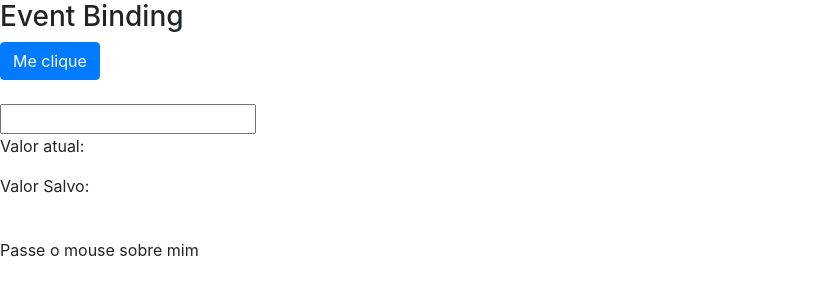
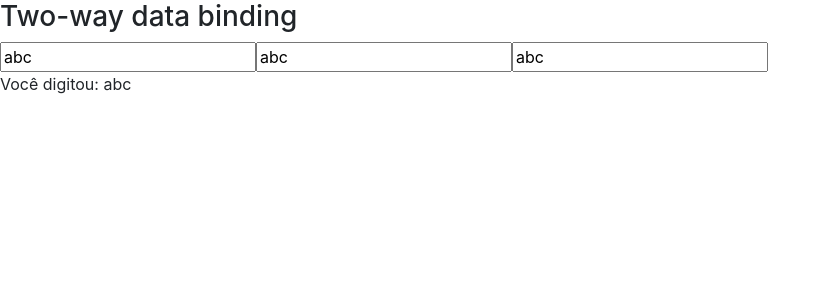
Before and after one commit to AgnisElouise/Curso-Angular2, an Angular app in the folder data-binding/: page / in a window 1280 px wide. Shown: the top 300 px of the page, without its empty margins (0-831 px from the left). Built offline with nearby package versions, Linux system fonts and the light colour scheme.

Commit message:
Two-way data binding

```diff
--- a/data-binding/src/app/app.module.ts
+++ b/data-binding/src/app/app.module.ts
@@ -1,5 +1,6 @@
 import { BrowserModule } from '@angular/platform-browser';
 import { NgModule } from '@angular/core';
+import {FormsModule} from '@angular/forms';
 
 import { AppComponent } from './app.component';
 import { DataBindingComponent } from './data-binding/data-binding.component';
@@ -10,7 +11,8 @@
     DataBindingComponent
   ],
   imports: [
-    BrowserModule
+    BrowserModule,
+    FormsModule
   ],
   providers: [],
   bootstrap: [AppComponent]
--- a/data-binding/src/app/data-binding/data-binding.component.html
+++ b/data-binding/src/app/data-binding/data-binding.component.html
@@ -50,7 +50,7 @@
     </div>
 
   </article>
-</section-->
+</section>
 
 <section class="event-binding">
 
@@ -83,4 +83,23 @@
     </div>
   </article>
 
+</section-->
+<section class="two-way-binding">
+  <article>
+    <h3>Two-way data binding</h3>
+    <div>
+
+      <input type="text"
+      [value]="nome"
+      (input) = "nome= $event.target.value"
+      />
+      <input type="text"
+      [ngModel]="nome"
+      (ngModelChange) = "nome= $event"
+      />
+      <input type="text" [(ngModel)]="nome"/>
+
+      <p>Você digitou: {{ nome }}</p>
+    </div>
+  </article>
 </section>
--- a/data-binding/src/app/data-binding/data-binding.component.ts
+++ b/data-binding/src/app/data-binding/data-binding.component.ts
@@ -20,6 +20,8 @@
   valorSalvo: string = '';
 
   isMouseOver: boolean = false;
+
+  nome: string = 'abc';
 
   getValor(){
     return 1;
```
